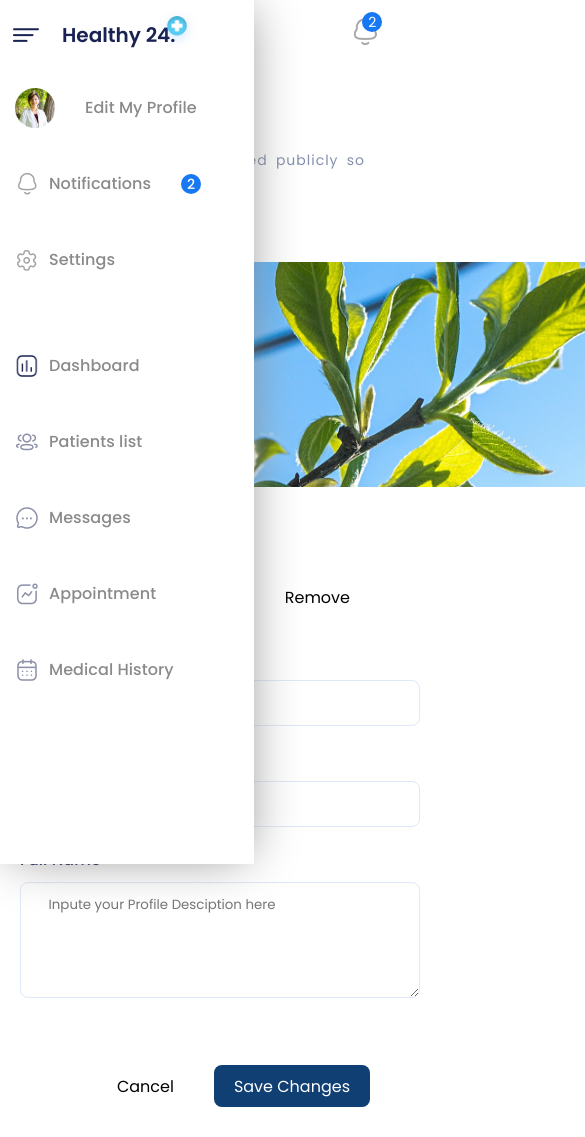
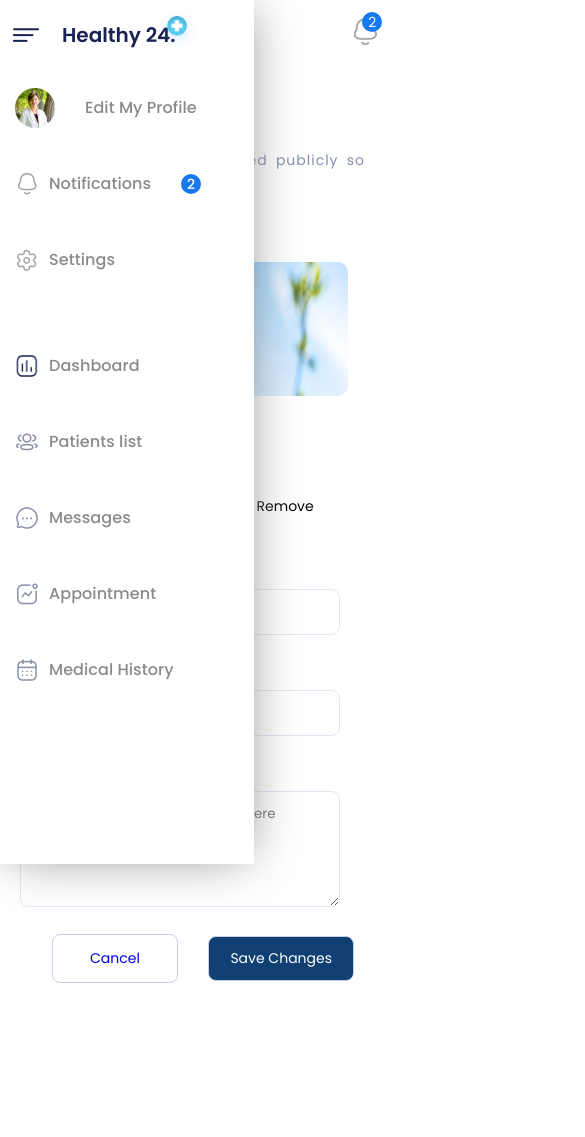
Before and after one commit to salahkhenfer/Doctor-s-Office-Management-System, a React (Vite) app: page /Profile/EditPage in a window 390 px wide. Shown: the top 1137 px of the page, 585 px wide, since content can reach past the window. After the commit the page ends 1013 px from the top, so only its background shows below. Built offline with nearby package versions, Linux system fonts and the light colour scheme.

Commit message:
add profile page

```diff
--- a/src/page/EditPage.tsx
+++ b/src/page/EditPage.tsx
@@ -1,15 +1,20 @@
 import bacground from "../assets/backGroundUser.png";
 import user from "../assets/Avatar.png";
 import "./style/EditPage.css";
-import { useSelector } from "react-redux";
-import { selectInfo } from "../Redux/reducer";
+import { useDispatch, useSelector } from "react-redux";
+import { menuOpen, selectInfo } from "../Redux/reducer";
+import { Link } from "react-router-dom";
 
 function EditPage() {
   const Info = useSelector(selectInfo);
-  //   const dispatch = useDispatch();
+  const dispatch = useDispatch();
+  const handelarChange = () => {
+    dispatch(menuOpen());
+  };
+  console.log(window.innerWidth);
 
   return (
-    <div className={`${Info.menu ? "EditPage  " : "EditPage-move EditPage"}`}>
+    <div className={`${Info.menu ? "EditPage  " : "EditPage-move "}`}>
       <div className="EditPage-title">Edit profile</div>
       <div className="EditPage-dec">
         Your profile will be displayed publicly so be careful what you share
@@ -50,8 +55,18 @@ function EditPage() {
       </div>
 
       <div className=" save-change">
-        <div className="Remove-photo"> Cancel </div>
-        <div className="Change-photo">Save Changes</div>
+        <Link to="/Profile" style={{ textDecoration: "none" }}>
+          <div onClick={handelarChange} className="Remove-photo">
+            {" "}
+            Cancel{" "}
+          </div>
+        </Link>
+
+        <Link to="/Profile" style={{ textDecoration: "none" }}>
+          <div onClick={handelarChange} className="Change-photo">
+            Save Changes
+          </div>
+        </Link>
       </div>
     </div>
   );
--- a/src/page/Profile.tsx
+++ b/src/page/Profile.tsx
@@ -6,10 +6,16 @@ import edit from "../assets/Edit.png";
 import { useDispatch } from "react-redux";
 import { menuHandeler } from "../Redux/reducer";
 import { Link } from "react-router-dom";
+import { useEffect } from "react";
 
 function Profile() {
   const dispatch = useDispatch();
-
+  useEffect(() => {
+    window.scrollTo({
+      top: 0,
+      behavior: "smooth",
+    });
+  }, []);
   return (
     <div className="Profile">
       <div className="user-informaion">
@@ -30,7 +36,7 @@ function Profile() {
               <div className="loction-text">Alger, Algeria</div>
             </div>
           </div>
-          <Link to="/Profile/EditPage">
+          <Link to="/Profile/EditPage" style={{ textDecoration: "none" }}>
             <div
               onClick={() => dispatch(menuHandeler())}
               className="edit-button"
--- a/src/page/style/EditPage.css
+++ b/src/page/style/EditPage.css
@@ -2,10 +2,31 @@
   transform: translateX(-18%);
   transition: 1s;
   padding: 30px 20px;
+  animation-name: open;
+  animation-duration: 1s;
 }
 .EditPage-move {
   transform: translateX(0%);
   transition: 1s;
+  padding: 30px 20px;
+  animation-name: back;
+  animation-duration: 1s;
+}
+@keyframes open {
+  from {
+    transform: translateX(0%);
+  }
+  to {
+    transform: translateX(-18%);
+  }
+}
+@keyframes back {
+  from {
+    transform: translateX(-18%);
+  }
+  to {
+    transform: translateX(10%);
+  }
 }
 .EditPage-title {
   color: #192252;
@@ -16,6 +37,7 @@
   line-height: normal;
   padding: 5px;
 }
+
 .EditPage-dec {
   color: #848fac;
   text-align: justify;
@@ -40,15 +62,15 @@
   padding: 10px 5px 10px;
 }
 
-.EditPage .background-edit {
+.background-edit {
   width: 1200px;
 }
-.EditPage .background-edit img {
+.background-edit img {
   height: 225px;
   width: 100%;
   border-radius: 10px;
 }
-.EditPage .Profile-picture {
+.Profile-picture {
   color: #192252;
   font-family: Poppins;
   font-size: 16px;
@@ -59,7 +81,7 @@
   padding: 5px;
   margin: 20px 0 0;
 }
-.EditPage .handel-edit {
+.handel-edit {
   display: flex;
   justify-content: start;
   align-items: center;
@@ -67,11 +89,11 @@
   gap: 20px;
   margin: 20px 0;
 }
-.EditPage .handel-edit img {
+.handel-edit img {
   width: 56px;
   height: 56px;
 }
-.EditPage .Change-photo {
+.Change-photo {
   border-radius: 8px;
   background: #103f74;
   padding: 12px 20px;
@@ -80,8 +102,13 @@
   display: flex;
   justify-content: center;
   align-items: center;
+  cursor: pointer;
+  transition: 1s;
 }
-.EditPage .Remove-photo {
+.Change-photo:hover {
+  background: #155bab;
+}
+.Remove-photo {
   border-radius: 8px;
   padding: 12px 20px;
   cursor: pointer;
@@ -90,8 +117,9 @@
   display: flex;
   justify-content: center;
   align-items: center;
+  cursor: pointer;
 }
-.EditPage .Remove-photo:hover {
+.Remove-photo:hover {
   background-color: #848fac;
   color: white;
 }
@@ -144,3 +172,59 @@
   gap: 20px;
   margin: 60px 0 0;
 }
+
+@media only screen and (max-width: 768px) {
+  .EditPage {
+    transform: translateX(0%);
+    animation-name: none;
+  }
+  .EditPage-move {
+    display: block;
+  }
+
+  .background-edit {
+    width: 100vw;
+  }
+  .background-edit img {
+    width: 84vw;
+    object-fit: fill;
+    height: 134px;
+  }
+  .Change-photo {
+    padding: 11px 13px;
+    color: white;
+    font-size: 14px;
+  }
+  .Remove-photo {
+    padding: 11px 13px;
+    font-size: 14px;
+    border-radius: 8px;
+  }
+  .save-change .Remove-photo {
+    padding: 11px 13px;
+    height: 20%;
+    width: 91%;
+    font-size: 14px;
+    border-radius: 8px;
+    border: 1px solid #c5d0e6;
+    padding: 13px 20px;
+  }
+  .save-change .Change-photo {
+    padding: 11px 13px;
+    font-size: 14px;
+    height: 20%;
+    width: 91%;
+    border-radius: 8px;
+    border: 1px solid #c5d0e6;
+  }
+  .save-change {
+    justify-content: space-around !important;
+    align-items: center;
+  }
+  .inputs-edit .input-edit {
+    width: 77%;
+  }
+  .inputs-edit .input-edit-textarea {
+    width: 77%;
+  }
+}
```
